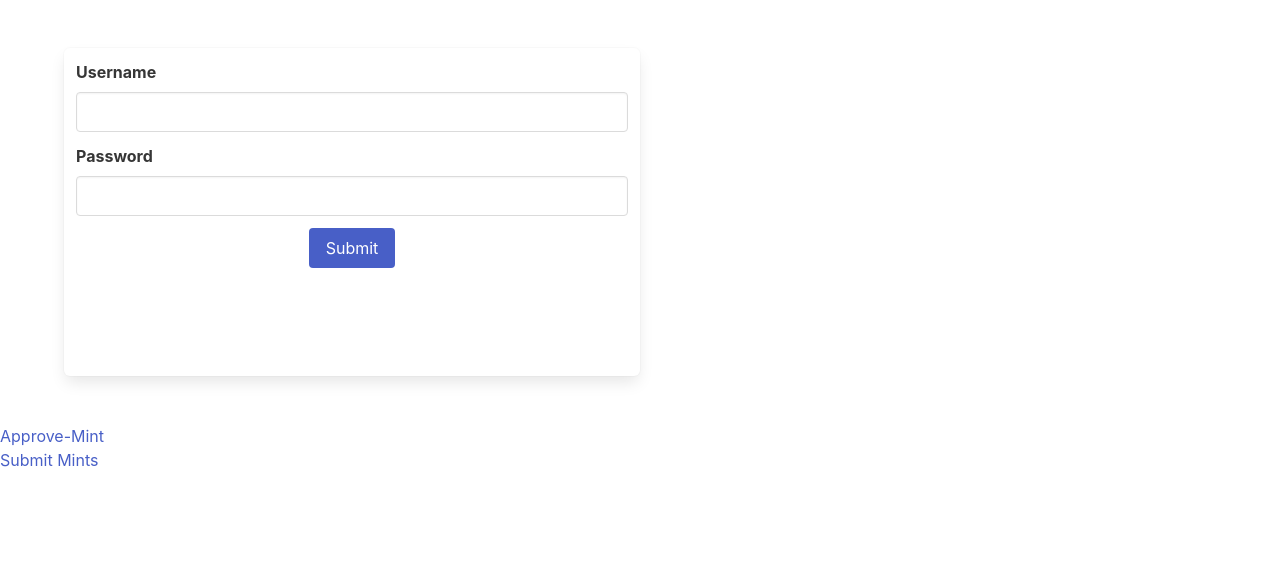
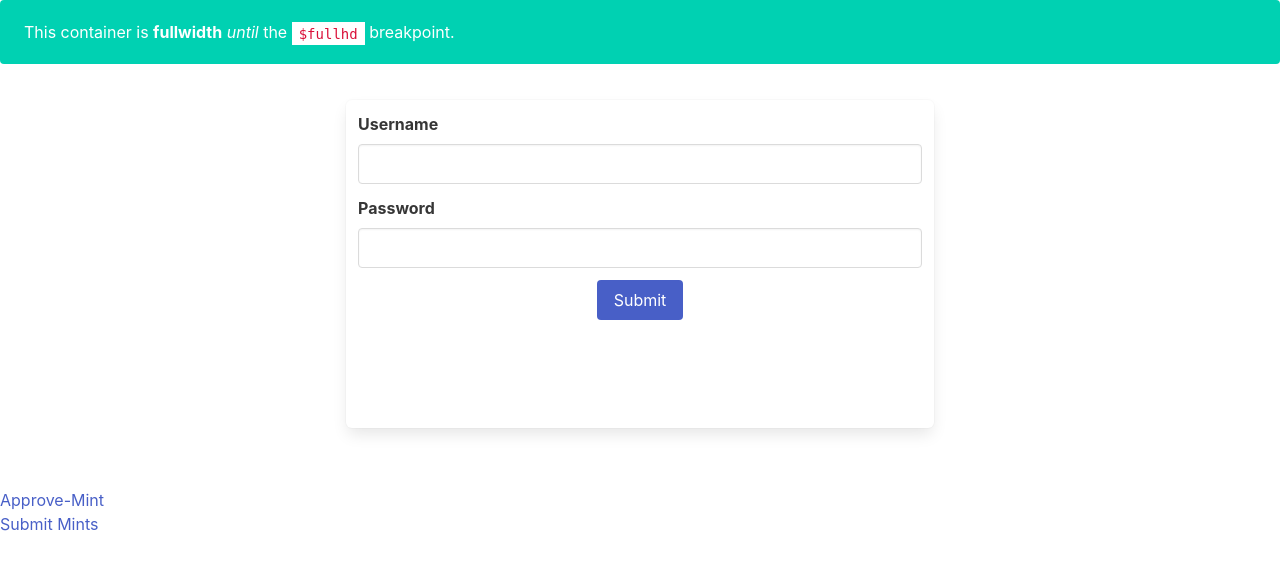
Before and after one commit to AKCarter07/project_1, a Flask app: page /login in a window 1280 px wide. Shown: the top 570 px of the page. Run offline with Flask 2, Linux system fonts and the light colour scheme.

Commit message:
modified templates

```diff
--- a/templates/finance-manager-home.html
+++ b/templates/finance-manager-home.html
@@ -5,7 +5,7 @@
     <meta http-equiv="X-UA-Compatible" content="IE=edge">
     <meta name="viewport" content="width=device-width, initial-scale=1.0">
     <link rel="stylesheet" href="https://cdn.jsdelivr.net/npm/bulma@0.9.4/css/bulma.min.css">
-    <title>Home</title>
+    <title>Finance Manager Home</title>
 </head>
 <body>
     <nav class="navbar HAS-SHADOW IS-WHITE">
--- a/templates/home.html
+++ b/templates/home.html
@@ -13,12 +13,6 @@
         <div class="navbar-brand">
             <a class="navbar-item">
                 <img src="/Ancalagon2dragonslogo.png" alt="site-logo" style="max-height: 200px" class="py-2">
-            </a>
-
-            <a class="navbar-burger" id="burger">
-                <span></span>
-                <span></span>
-                <span></span>
             </a>
         </div>
 
--- a/templates/login.html
+++ b/templates/login.html
@@ -10,8 +10,16 @@
     <title>Minty Login</title>
 </head>
 <body>
+    <div class="container is-fullhd">
+        <div class="notification is-primary">
+          This container is <strong>fullwidth</strong> <em>until</em> the <code>$fullhd</code> breakpoint.
+        </div>
+      </div>
+
     <section class="section">
         <div class="container">
+            <div class="columns is-centered">
+                <div class="column is-quarter"></div>
                 <div class="column is-half is-variable box">
                     <div class="submission">
 
@@ -39,6 +47,8 @@
                         </div>
                     </div>
                 </div>
+                <div class="column is-quarter"></div>
+            </div>
         </div>
     </section>
 
```
Lines whose indentation alone changed are shown as unchanged.
